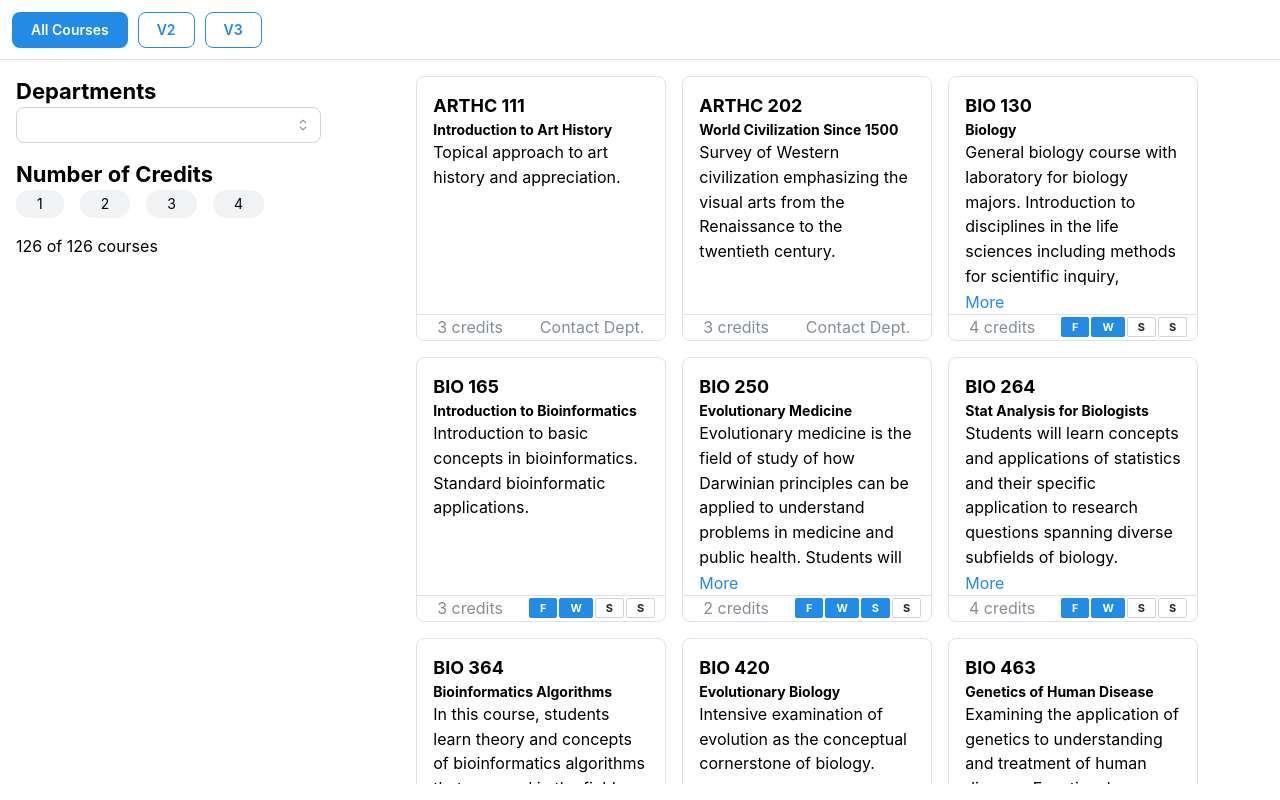
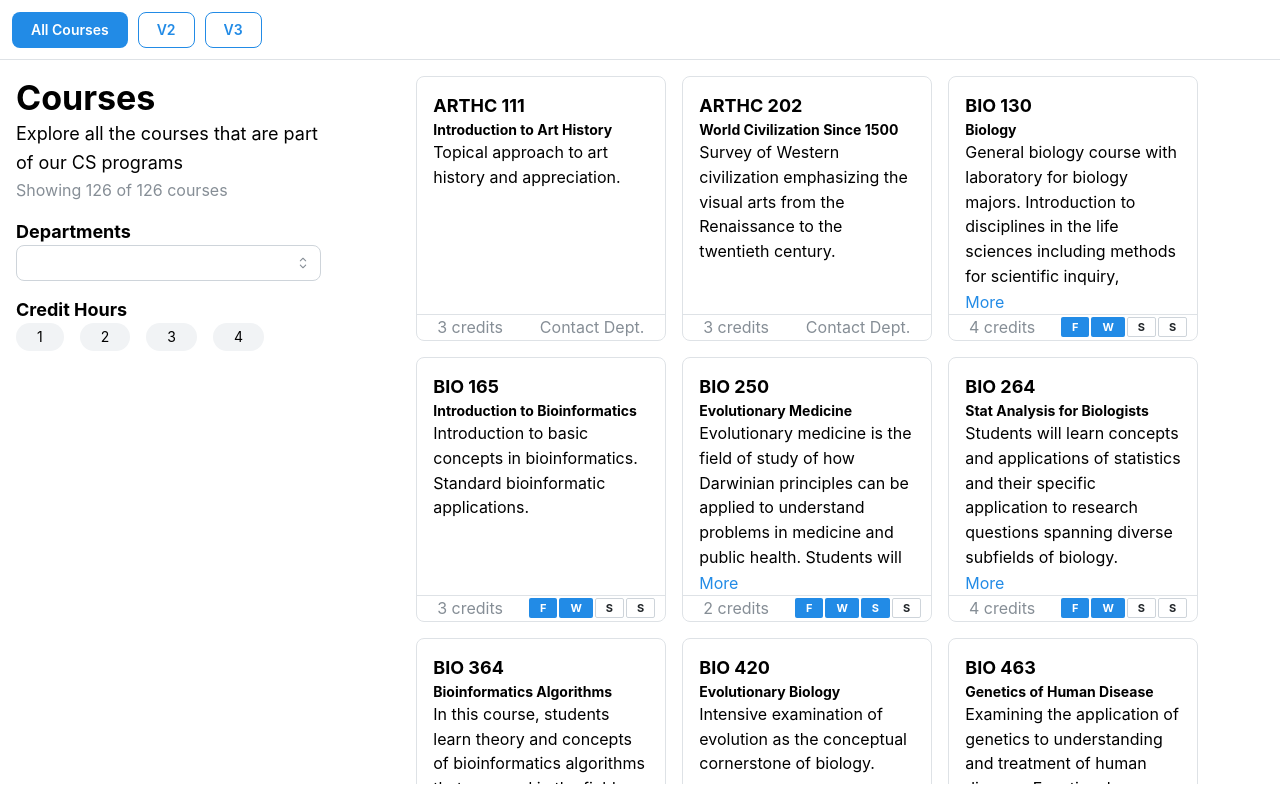
Before and after one commit to smophat7/cs356-cs-classes, a React (Vite) app: page /method1 in a window 1280 px wide. Built offline with nearby package versions, Linux system fonts and the light colour scheme.

Commit message:
Fix dept. filter option names

```diff
--- a/index.html
+++ b/index.html
@@ -7,7 +7,7 @@
       name="viewport"
       content="minimum-scale=1, initial-scale=1, width=device-width, user-scalable=no"
     />
-    <title>Quotes</title>
+    <title>BYU CS Courses</title>
   </head>
   <body>
     <div id="root"></div>
--- a/src/components/CourseCard.tsx
+++ b/src/components/CourseCard.tsx
@@ -1,3 +1,4 @@
+import React from "react";
 import {
   Card,
   Divider,
@@ -10,10 +11,8 @@ import {
   Grid,
 } from "@mantine/core";
 import { Course } from "../types/Course";
-import { getCreditHoursText } from "../utils/getCreditHoursText";
 import { AcademicPeriod, CourseTypicallyOffered } from "../types/Enums";
-import React from "react";
-import { convertToAcademicPeriods } from "../utils/convertToAcademicPeriods";
+import { convertToAcademicPeriods, getCreditHoursText } from "../utils";
 
 type Props = {
   course: Course;
--- a/src/types/Course.ts
+++ b/src/types/Course.ts
@@ -6,10 +6,10 @@ import {
   Attribute,
   College,
   CourseType,
-  Department,
   GradeMode,
   CourseTypicallyOffered,
 } from "./Enums";
+import { Department } from "./Department";
 import { CourseDependent, ProgramDependent } from "./Dependent";
 import { LearningOutcome } from "./LearningOutcome";
 import { Requisites } from "./Requisites";
--- /dev/null
+++ b/src/types/Department.ts
@@ -0,0 +1,68 @@
+export enum Department {
+  ARTHC = "1246",
+  BIO = "1441",
+  C_S = "1323",
+  CHEM = "1322",
+  DESAN = "1177",
+  EC_EN = "1130",
+  ECON = "1384",
+  IS = "1517",
+  LING = "1253",
+  MATH = "1326",
+  MMBIO = "1064",
+  PHSCS = "1328",
+  PWS = "1446",
+  STAT = "1329",
+  TMA = "1182",
+  WRTG = "1238",
+}
+
+export function getDepartmentCode(value: Department): string {
+  return (
+    Object.keys(Department)
+      .find((key) => Department[key as keyof typeof Department] === value)
+      ?.replace("_", " ") ?? ""
+  );
+}
+
+export function getDepartmentTitle(value: Department) {
+  switch (value) {
+    case Department.ARTHC:
+      return "Comparative Arts and Letters";
+    case Department.BIO:
+      return "Biology";
+    case Department.C_S:
+      return "Computer Science";
+    case Department.CHEM:
+      return "Chemistry and Biochemistry";
+    case Department.DESAN:
+      return "Design";
+    case Department.EC_EN:
+      return "Electrical and Computer Engineering";
+    case Department.ECON:
+      return "Economics";
+    case Department.IS:
+      return "Information Systems";
+    case Department.LING:
+      return "Linguistics";
+    case Department.MATH:
+      return "Mathematics";
+    case Department.MMBIO:
+      return "Microbiology and Molecular Biology";
+    case Department.PHSCS:
+      return "Physics and Astronomy";
+    case Department.PWS:
+      return "Plant and Wildlife Sciences";
+    case Department.STAT:
+      return "Statistics";
+    case Department.TMA:
+      return "Theatre and Media Arts";
+    case Department.WRTG:
+      return "English";
+    default: {
+      // Exhaustive switch
+      const _exhaustiveCheck: never = value;
+      return _exhaustiveCheck;
+    }
+  }
+}
--- a/src/types/Enums.ts
+++ b/src/types/Enums.ts
@@ -64,25 +64,6 @@ export enum CourseType {
   Z = "Z - Other",
 }
 
-export enum Department {
-  ARTHC = "1246",
-  BIO = "1441",
-  CS = "1323", // CS and CSANM
-  CHEM = "1322",
-  DESAN = "1177",
-  EC_EN = "1130", // Electrical and Computer Engineering
-  ECON = "1384",
-  IS = "1517",
-  LING = "1253",
-  MATH = "1326",
-  MMBIO = "1064",
-  PHSCS = "1328",
-  PWS = "1446",
-  STAT = "1329",
-  TMA = "1182",
-  WRTG = "1238",
-}
-
 export enum Logic {
   AND = "and",
   OR = "or",
--- a/src/utils/index.ts
+++ b/src/utils/index.ts
@@ -1,3 +1,5 @@
 export { convertToCategories } from "./convertToCategories";
 export { convertToQuote } from "./convertToQuote";
 export { getQuotesWithTags } from "./getQuotesWithTags";
+export { convertToAcademicPeriods } from "./convertToAcademicPeriods";
+export { getCreditHoursText } from "./getCreditHoursText";
--- a/src/views/CoursesViewFiltered.tsx
+++ b/src/views/CoursesViewFiltered.tsx
@@ -8,11 +8,18 @@ import {
   Group,
   Title,
   Stack,
+  Container,
+  ComboboxItem,
+  ComboboxData,
 } from "@mantine/core";
 import { Course } from "../types/Course";
 import { Program } from "../types/Program";
 import { CreditHours } from "../types/Credits";
-import { Department } from "../types/Enums";
+import {
+  Department,
+  getDepartmentCode,
+  getDepartmentTitle,
+} from "../types/Department";
 import { CourseCardsDisplay } from "../components";
 
 type Props = {
@@ -25,6 +32,7 @@ const CoursesViewFiltered: React.FC<Props> = ({ courses }) => {
   const [creditHourFilter, setCreditHourFilter] = useState<string[]>([]);
   const [filteredCourses, setFilteredCourses] = useState<Course[]>(courses);
 
+  // Filter courses based on filter selections
   useEffect(() => {
     const newFilteredCourses = courses.filter(
       (course) =>
@@ -74,22 +82,46 @@ const CoursesViewFiltered: React.FC<Props> = ({ courses }) => {
     );
   };
 
+  const multiSelectData: ComboboxData = Object.values(Department).map(
+    (department) => ({
+      group: getDepartmentTitle(department),
+      items: [
+        {
+          value: department,
+          label: getDepartmentCode(department),
+        } as ComboboxItem,
+      ],
+    })
+  );
+
   return (
     <Flex h="100%" direction={{ base: "column", sm: "row" }} gap={30}>
-      <Stack w={{ base: 250, sm: "33%", md: "25%" }} px={0}>
+      <Container w={{ base: 250, sm: "33%", md: "25%" }} px={0}>
+        <Stack>
           <div>
-          <Title order={3}>Departments</Title>
+            <Title order={1}>Courses</Title>
+            <Text size="lg">
+              Explore all the courses that are part of our CS programs
+            </Text>
+            <Text c="dimmed">
+              Showing {filteredCourses.length} of {courses.length} courses
+            </Text>
+          </div>
+          <div>
+            <Title order={4}>Departments</Title>
             <MultiSelect
-            data={Object.values(Department)}
+              data={multiSelectData}
               value={departmentsFilter}
-            onChange={(values) => setDepartmentsFilter(values as Department[])}
+              onChange={(values) =>
+                setDepartmentsFilter(values as Department[])
+              }
               clearable
               hidePickedOptions
               searchable
             />
           </div>
           <div>
-          <Title order={3}>Number of Credits</Title>
+            <Title order={4}>Credit Hours</Title>
             <Chip.Group
               multiple
               value={creditHourFilter}
@@ -103,10 +135,8 @@ const CoursesViewFiltered: React.FC<Props> = ({ courses }) => {
               </Group>
             </Chip.Group>
           </div>
-        <Text>
-          {filteredCourses.length} of {courses.length} courses
-        </Text>
         </Stack>
+      </Container>
       <ScrollArea w={{ base: "100%", sm: "67%", md: "75%" }}>
         <CourseCardsDisplay courses={filteredCourses} />
       </ScrollArea>
```
Lines whose indentation alone changed are shown as unchanged.
